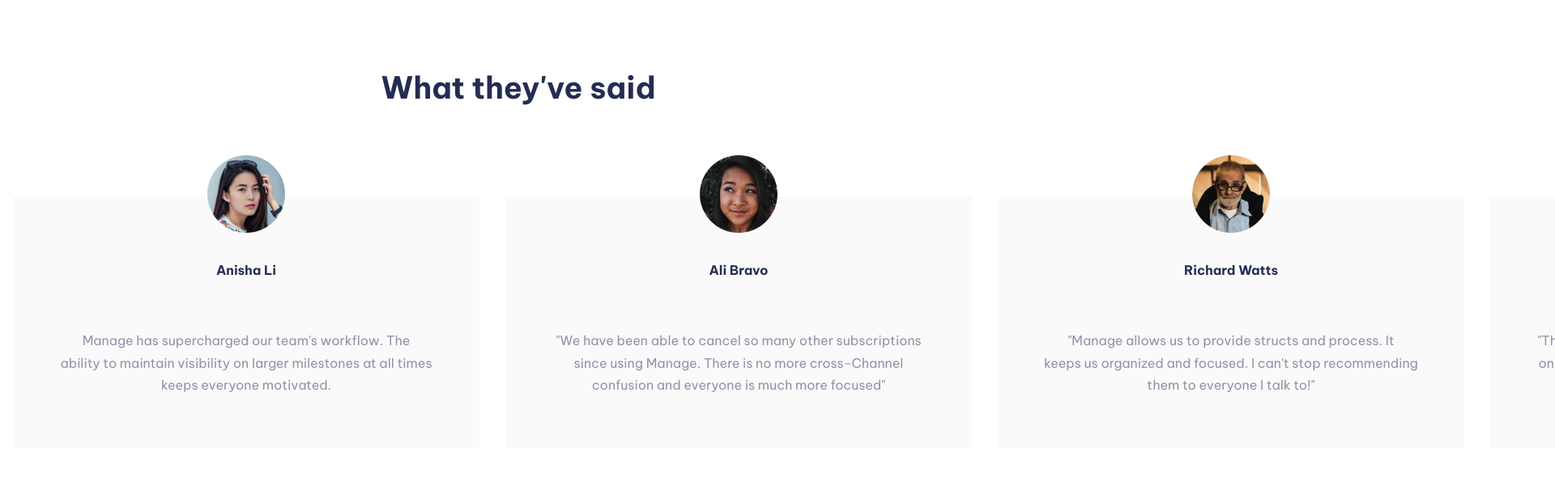
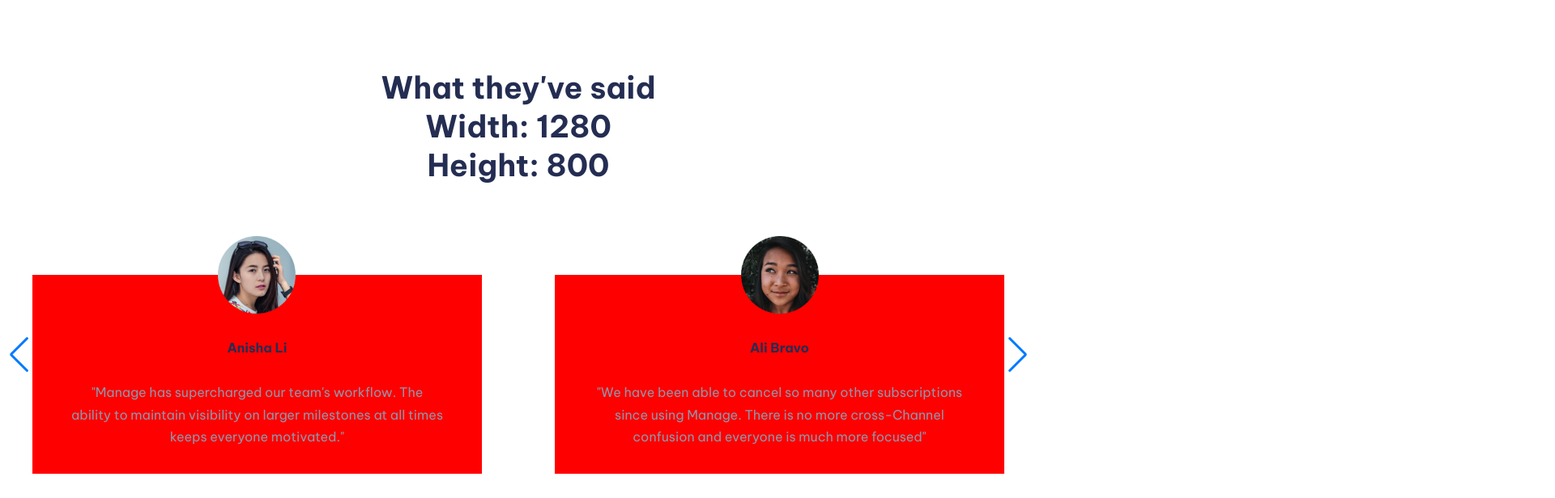
Before and after one commit to Ezedcode/manage-landing-page-master, a React (Create React App) app: page / in a window 1280 px wide. Shown: the part 1480-2096 px from the top of the page at 81% size, 1920 px wide, since content can reach past the window. Built offline with nearby package versions, Linux system fonts and the light colour scheme.

Commit message:
updating home page

```diff
--- a/package.json
+++ b/package.json
@@ -6,14 +6,13 @@
     "@testing-library/jest-dom": "^5.16.5",
     "@testing-library/react": "^13.3.0",
     "@testing-library/user-event": "^13.5.0",
-    "@trendyol-js/react-carousel": "^3.0.0",
     "react": "^18.2.0",
     "react-dom": "^18.2.0",
     "react-icons": "^4.4.0",
-    "react-responsive-carousel": "^3.2.23",
     "react-router-dom": "^6.4.0",
     "react-scripts": "5.0.1",
     "styled-components": "^5.3.5",
+    "swiper": "^8.4.2",
     "web-vitals": "^2.1.4"
   },
   "scripts": {
--- a/src/components/slides/index.jsx
+++ b/src/components/slides/index.jsx
@@ -1,26 +1,37 @@
-import React, { useState } from "react";
+import React, { useEffect, useState } from "react";
 import Img1 from "../../img/avatar-anisha.png";
 import Img2 from "../../img/avatar-ali.png";
 import Img3 from "../../img/avatar-richard.png";
 import Img4 from "../../img/avatar-shanai.png";
-import { Carousel } from "react-responsive-carousel";
+
+// Import Swiper React components
+import { Swiper, SwiperSlide } from "swiper/react";
+
+// Import Swiper styles
+import "swiper/css";
+import "swiper/css/pagination";
+import "swiper/css/navigation";
+
+//import "./styles.css";
+
+// import required modules
+import { Pagination, Navigation } from "swiper";
+
 import Items from "./item";
-import * as C from "./styles";
+import * as C from "./stylesItem";
 
 const SlidesWhatSaid = () => {
-  const [Item, setItem] = useState([]);
-
   const listItems = [
     {
       img: Img1,
       name: "Anisha Li",
       text: (
         <p>
-          Manage has supercharged our team's workflow. The
+          "Manage has supercharged our team's workflow. The
           <br />
           ability to maintain visibility on larger milestones at all times
           <br />
-          keeps everyone motivated.
+          keeps everyone motivated."
         </p>
       ),
     },
@@ -64,12 +75,52 @@
       ),
     },
   ];
+
+  function getWindowSize() {
+    const { innerWidth, innerHeight } = window;
+    return { innerWidth, innerHeight };
+  }
+
+  const [windowSize, setWindowSize] = useState(getWindowSize());
+
+  useEffect(() => {
+    function handleWindowResize() {
+      setWindowSize(getWindowSize());
+    }
+
+    window.addEventListener("resize", handleWindowResize);
+
+    return () => {
+      window.removeEventListener("resize", handleWindowResize);
+    };
+  }, []);
+
   return (
-    <C.Container>
-      {listItems.map((item) => (
-        <Items img={item.img} name={item.name} text={item.text} />
-      ))}
-    </C.Container>
+    <>
+      <div>
+        <h2>Width: {windowSize.innerWidth}</h2>
+
+        <h2>Height: {windowSize.innerHeight}</h2>
+      </div>
+      <Swiper
+        slidesPerView={windowSize.innerWidth <= 1310 ? 2 : 3}
+        spaceBetween={windowSize.innerWidth <= 1310 ? 10 : 400}
+        slidesPerGroup={1}
+        loop={true}
+        loopFillGroupWithBlank={true}
+        pagination={{
+          clickable: true,
+        }}
+        navigation={true}
+        modules={[Pagination, Navigation]}
+      >
+        {listItems.map((item) => (
+          <SwiperSlide>
+            <Items img={item.img} name={item.name} text={item.text} />
+          </SwiperSlide>
+        ))}
+      </Swiper>
+    </>
   );
 };
 
--- a/src/components/slides/item.jsx
+++ b/src/components/slides/item.jsx
@@ -1,5 +1,5 @@
 import React from "react";
-import * as C from "./styles";
+import * as C from "./stylesItem";
 
 const Items = ({ img, name, text }) => {
   return (
@@ -7,7 +7,7 @@
       <div>
         <img src={img} alt="img" />
         <h3>{name}</h3>
-        <p>{text}</p>
+        {text}
       </div>
     </C.ContainerItem>
   );
--- a/src/components/slides/styles.jsx
+++ b/src/components/slides/stylesItem.jsx
@@ -1,20 +1,17 @@
 import styled from "styled-components";
-export const Container = styled.div`
-  display: flex;
-`;
+
 export const ContainerItem = styled.div`
   display: flex;
   margin: 7em auto 4em auto;
+  width: 555px;
+  background-color: red;
   div {
-    width: 36em;
-    margin: 0 1em;
-    background-color: hsl(0, 0%, 98%, 1.5);
+    margin: auto;
   }
   img {
     position: absolute;
     width: 6em;
-    top: 104.5em;
-    margin-bottom: 5em;
+    top: 4em;
     transform: translateX(-50%);
   }
   h3 {
```
Also changed, not shown: 1 other file (tests, documents, lock files or other folders).
